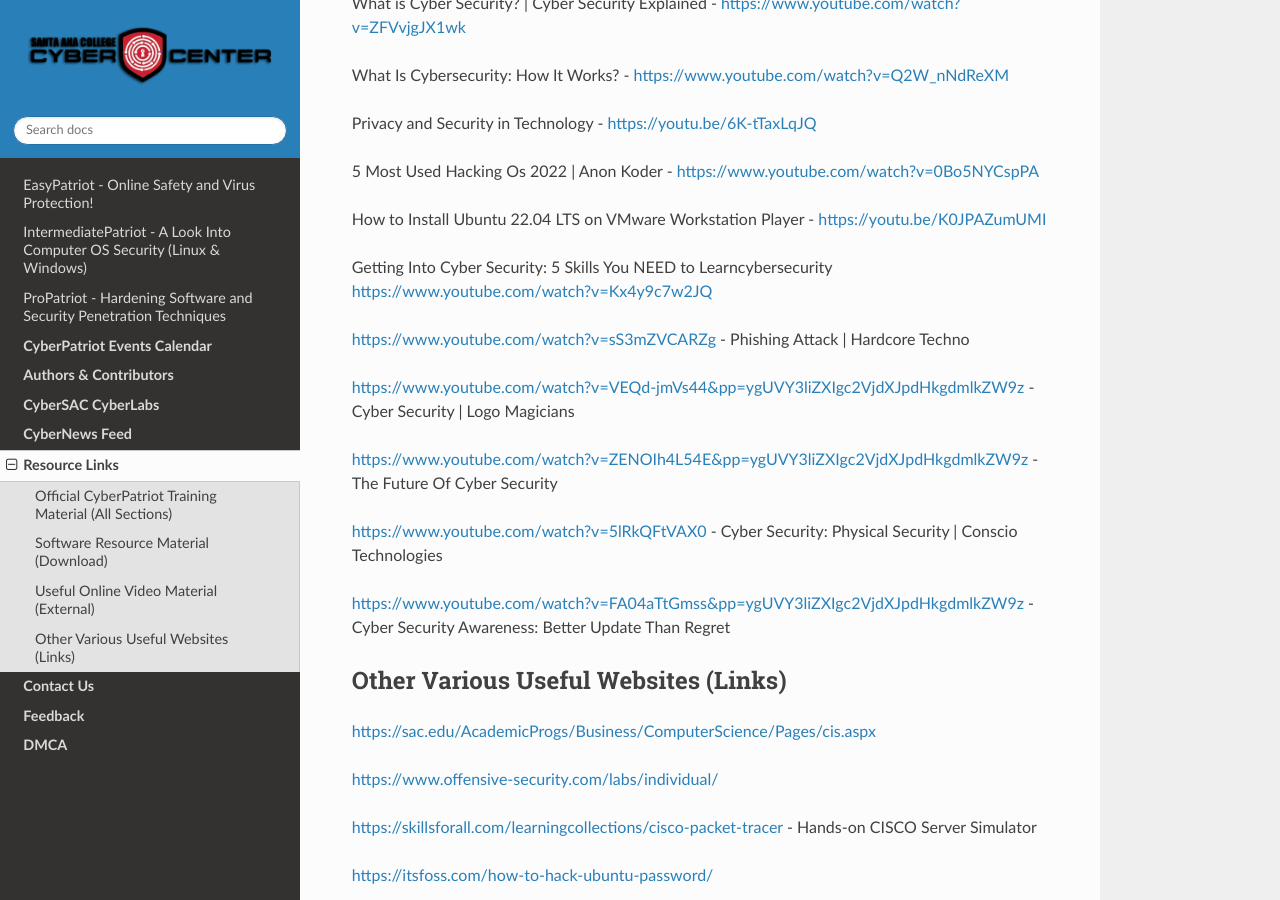
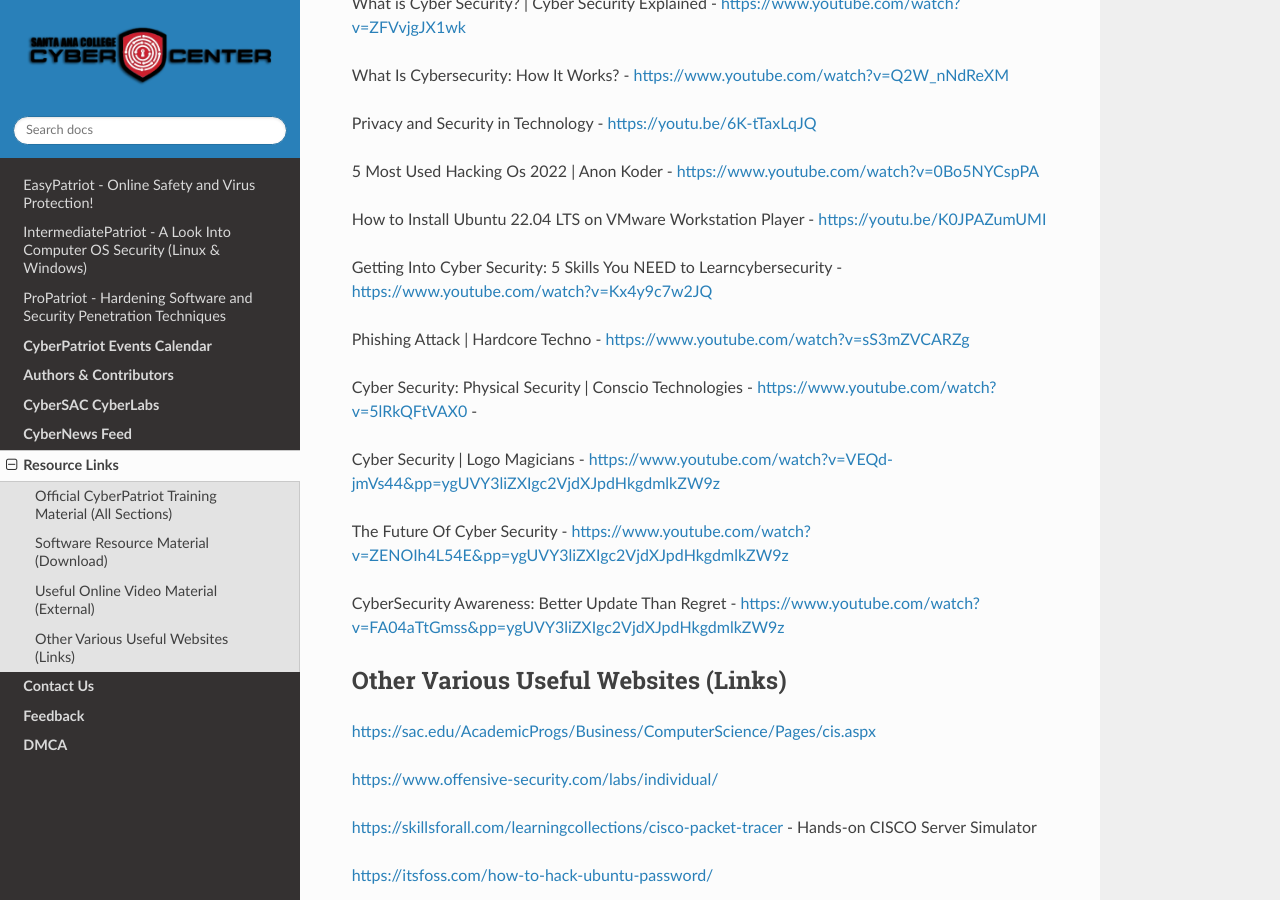
Before and after one commit to natt96z/cybersac, a Sphinx documentation site: the page built from docs/source/links.rst, in a window 1280 px wide and 900 px high, scrolled down 1566 px. Built offline with Sphinx 7.4.7 and the Read the Docs theme 2.0.0, drawn with Linux system fonts in a browser that asks for light colours.

Commit message:
Update links.rst

```diff
--- a/docs/source/links.rst
+++ b/docs/source/links.rst
@@ -61,18 +61,17 @@
 
 How to Install Ubuntu 22.04 LTS on VMware Workstation Player - https://youtu.be/K0JPAZumUMI
 
-Getting Into Cyber Security: 5 Skills You NEED to Learncybersecurity
-https://www.youtube.com/watch?v=Kx4y9c7w2JQ
+Getting Into Cyber Security: 5 Skills You NEED to Learncybersecurity - https://www.youtube.com/watch?v=Kx4y9c7w2JQ
 
-https://www.youtube.com/watch?v=sS3mZVCARZg - Phishing Attack | Hardcore Techno
+Phishing Attack | Hardcore Techno - https://www.youtube.com/watch?v=sS3mZVCARZg
 
-https://www.youtube.com/watch?v=VEQd-jmVs44&pp=ygUVY3liZXIgc2VjdXJpdHkgdmlkZW9z - Cyber Security | Logo Magicians
+Cyber Security: Physical Security | Conscio Technologies - https://www.youtube.com/watch?v=5lRkQFtVAX0 -
 
-https://www.youtube.com/watch?v=ZENOIh4L54E&pp=ygUVY3liZXIgc2VjdXJpdHkgdmlkZW9z - The Future Of Cyber Security
+Cyber Security | Logo Magicians - https://www.youtube.com/watch?v=VEQd-jmVs44&pp=ygUVY3liZXIgc2VjdXJpdHkgdmlkZW9z
 
-https://www.youtube.com/watch?v=5lRkQFtVAX0 - Cyber Security: Physical Security | Conscio Technologies
+The Future Of Cyber Security - https://www.youtube.com/watch?v=ZENOIh4L54E&pp=ygUVY3liZXIgc2VjdXJpdHkgdmlkZW9z
 
-https://www.youtube.com/watch?v=FA04aTtGmss&pp=ygUVY3liZXIgc2VjdXJpdHkgdmlkZW9z - Cyber Security Awareness: Better Update Than Regret
+CyberSecurity Awareness: Better Update Than Regret - https://www.youtube.com/watch?v=FA04aTtGmss&pp=ygUVY3liZXIgc2VjdXJpdHkgdmlkZW9z
 
 
 Other  Various Useful Websites (Links)
```
